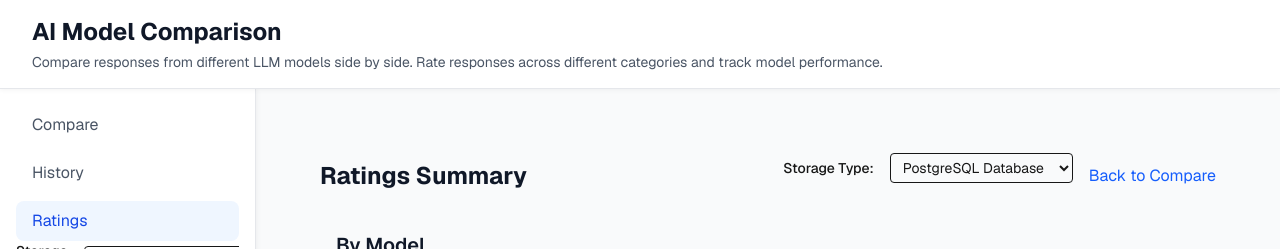
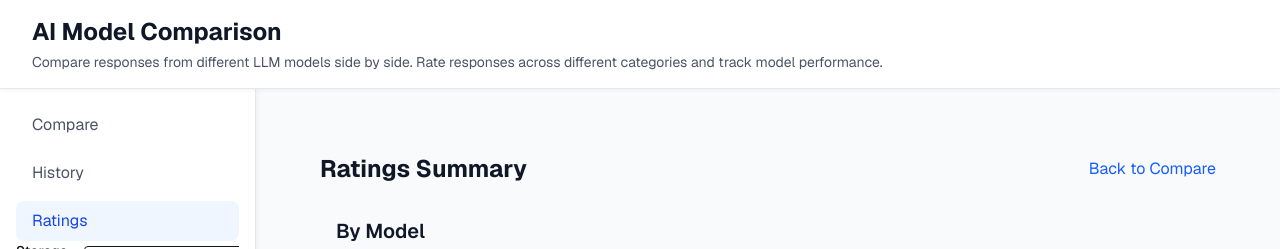
Before and after one commit to artynuts/ai-model-comparison, a Next.js app: page /ratings in a window 1280 px wide. Shown: the top 249 px of the page. Built offline with nearby package versions, Linux system fonts and the light colour scheme; no server answers.

Commit message:
Remove StorageSelector component from History and RatingsPage for cleaner UI

```diff
--- a/app/history/page.tsx
+++ b/app/history/page.tsx
@@ -3,7 +3,6 @@
 import { useSearchParams } from "next/navigation";
 import { useEffect, useRef } from "react";
 import QueryGroup from "../components/QueryGroup";
-import StorageSelector from "../components/StorageSelector";
 import { useStorage } from "../context/StorageContext";
 
 export default function History() {
@@ -26,7 +25,6 @@
   return (
     <div className="max-w-6xl mx-auto">
       <h1 className="text-2xl font-bold mb-4">Query History</h1>
-      <StorageSelector />
 
       <div className="space-y-8">
         {history.map((item) => (
--- a/app/ratings/page.tsx
+++ b/app/ratings/page.tsx
@@ -4,7 +4,6 @@
 import { RATING_CATEGORIES } from "../types";
 import Link from "next/link";
 import ThumbsIcon from "../components/ThumbsIcon";
-import StorageSelector from "../components/StorageSelector";
 
 function getRatingColor(value: boolean | null) {
   if (value === true) return "bg-green-100 text-green-700";
@@ -38,15 +37,12 @@
     <div className="p-8">
       <div className="flex justify-between items-center mb-6">
         <h1 className="text-2xl font-bold text-gray-900">Ratings Summary</h1>
-        <div className="flex items-center gap-4">
-          <StorageSelector />
         <Link
           href="/"
           className="text-blue-600 hover:text-blue-800 transition-colors"
         >
           Back to Compare
         </Link>
-        </div>
       </div>
 
       <div className="overflow-x-auto px-4">
```
Lines whose indentation alone changed are shown as unchanged.
